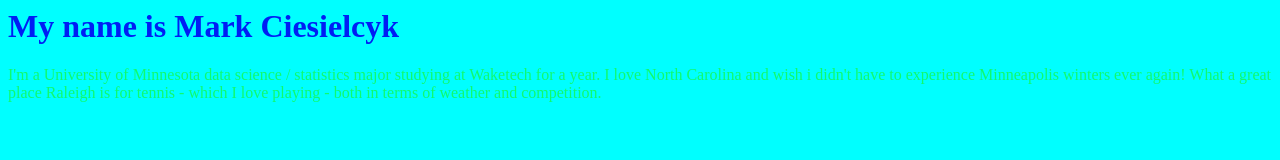
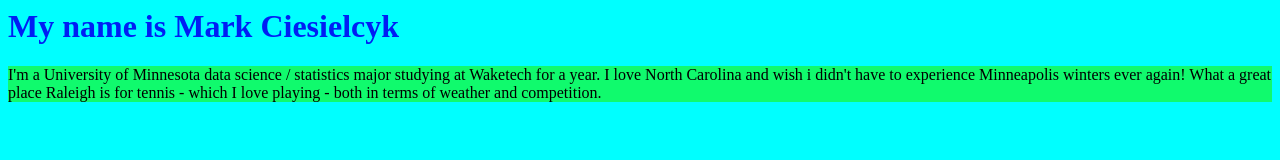
Before and after one commit to elemgiem/elemgiem.github.io, a plain HTML site: page index.html in a window 1280 px wide. Drawn offline with Linux system fonts and the light colour scheme.

Commit message:
Add files via upload

```diff
--- a/index.html
+++ b/index.html
@@ -5,7 +5,7 @@
 	<style>
 		body{background-color:00FFFF;}
 		h1{color:001EF4;}
-		p{color:10FA6D;}
+		p{background-color:10FA6D;}
 	</style>
   </head>
   <body>
```
